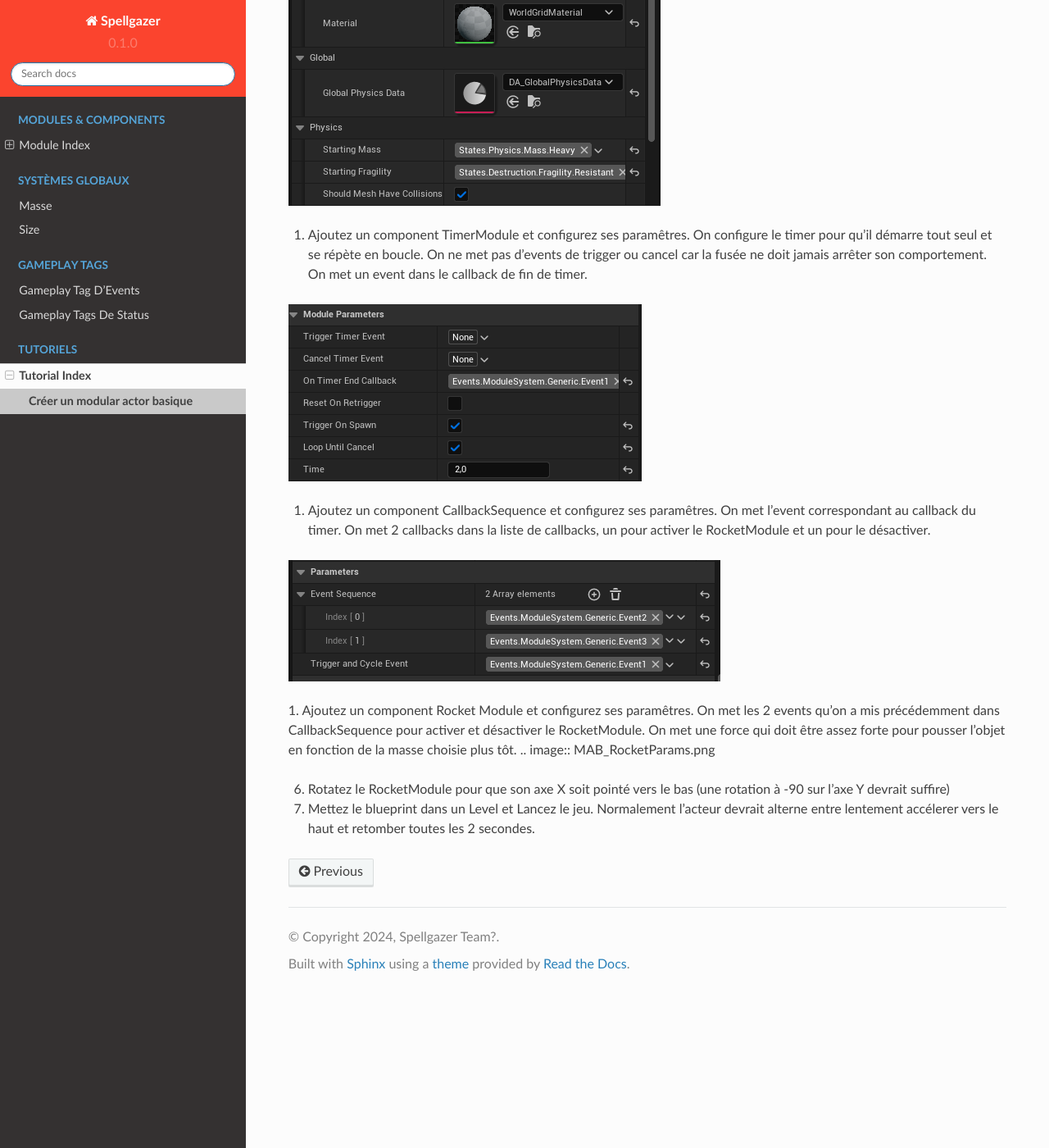
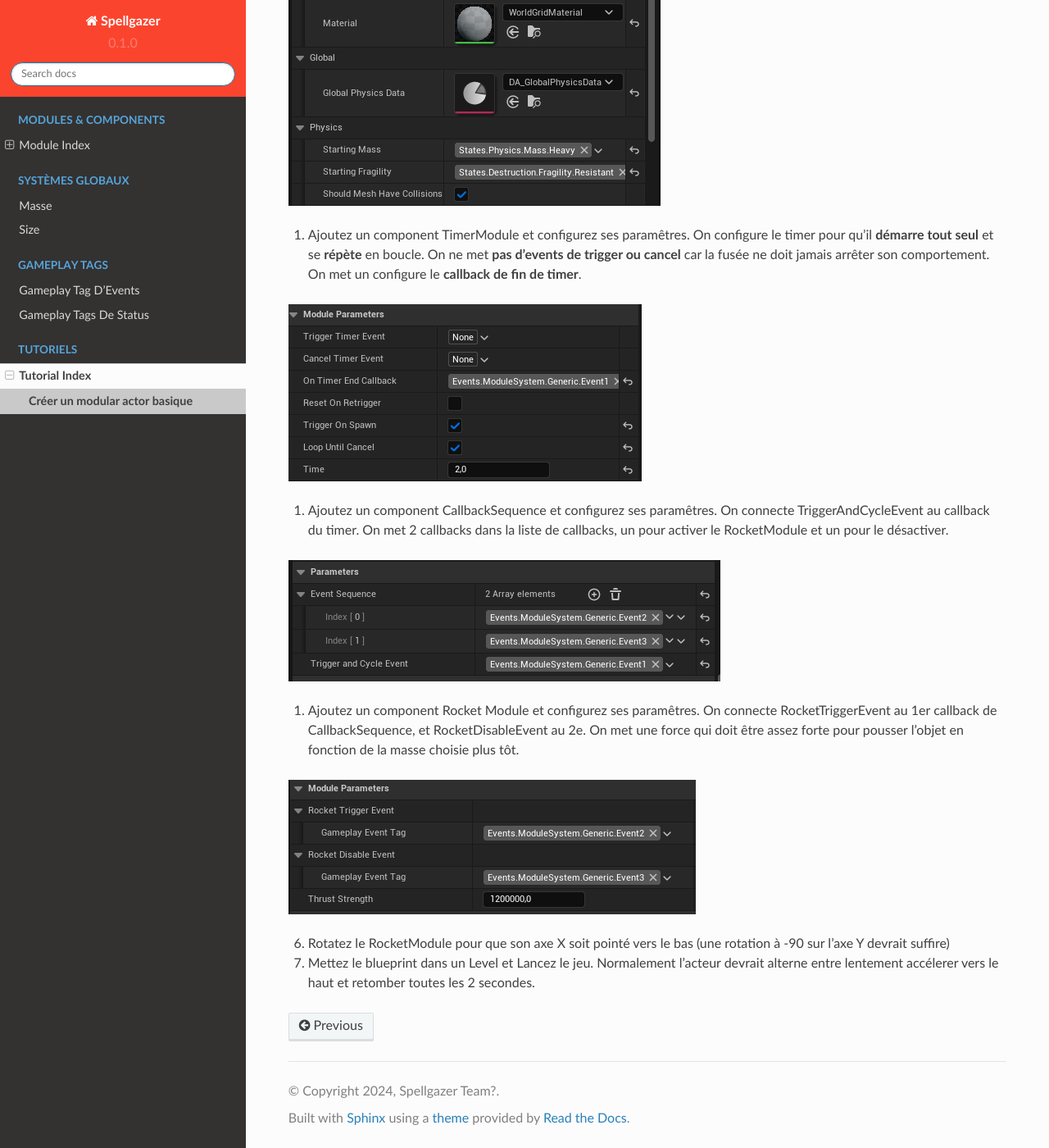
Before and after one commit to PaperMartin/SpellgazerDoc, a Sphinx documentation site: the page built from docs/source/Tutorials/ModularActorBasics.rst, in a window 1280 px wide and 1400 px high, scrolled down 1311 px. Shown: the whole window at 82% size. Built offline with Sphinx 7.4.7 and the Read the Docs theme 2.0.0, drawn with Linux system fonts in a browser that asks for light colours.

Commit message:
tutorial update

```diff
--- a/docs/source/Tutorials/ModularActorBasics.rst
+++ b/docs/source/Tutorials/ModularActorBasics.rst
@@ -20,15 +20,16 @@ Créer un modular actor basique
 
 .. image:: MAB_BaseParams.png
 
-1. Ajoutez un component TimerModule et configurez ses paramêtres. On configure le timer pour qu'il démarre tout seul et se répète en boucle. On ne met pas d'events de trigger ou cancel car la fusée ne doit jamais arrêter son comportement. On met un event dans le callback de fin de timer.
+1. Ajoutez un component TimerModule et configurez ses paramêtres. On configure le timer pour qu'il **démarre tout seul** et se **répète** en boucle. On ne met **pas d'events de trigger ou cancel** car la fusée ne doit jamais arrêter son comportement. On met un configure le **callback de fin de timer**.
 
 .. image:: MAB_TimerParams.png
 
-1. Ajoutez un component CallbackSequence et configurez ses paramêtres. On met l'event correspondant au callback du timer. On met 2 callbacks dans la liste de callbacks, un pour activer le RocketModule et un pour le désactiver.
+1. Ajoutez un component CallbackSequence et configurez ses paramêtres. On connecte TriggerAndCycleEvent au callback du timer. On met 2 callbacks dans la liste de callbacks, un pour activer le RocketModule et un pour le désactiver.
 
 .. image:: MAB_EventSequenceParams.png
 
-1. Ajoutez un component Rocket Module et configurez ses paramêtres. On met les 2 events qu'on a mis précédemment dans CallbackSequence pour activer et désactiver le RocketModule. On met une force qui doit être assez forte pour pousser l'objet en fonction de la masse choisie plus tôt.
+1. Ajoutez un component Rocket Module et configurez ses paramêtres. On connecte RocketTriggerEvent au 1er callback de CallbackSequence, et RocketDisableEvent au 2e. On met une force qui doit être assez forte pour pousser l'objet en fonction de la masse choisie plus tôt.
+
 .. image:: MAB_RocketParams.png
 
 6. Rotatez le RocketModule pour que son axe X soit pointé vers le bas (une rotation à -90 sur l'axe Y devrait suffire)
```
